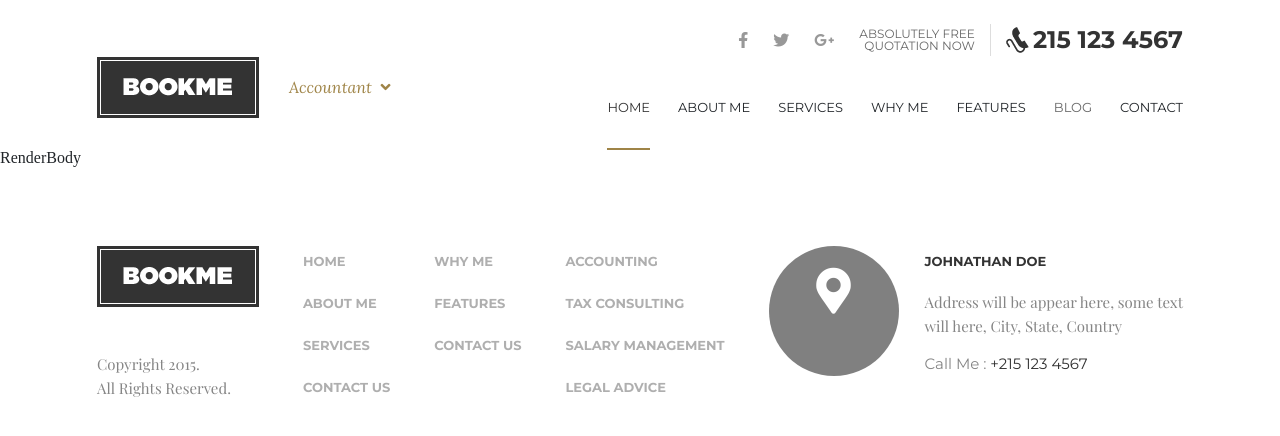
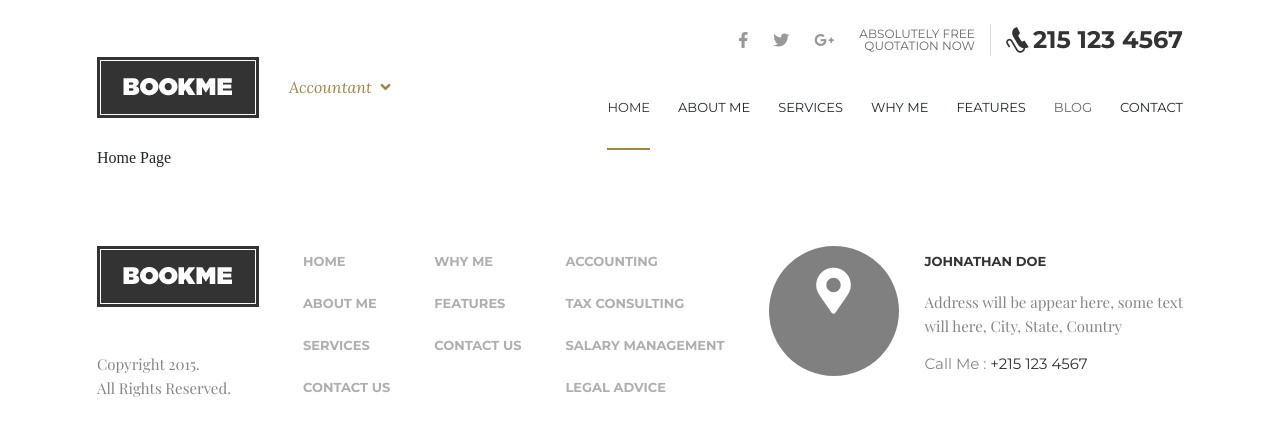
Before and after one commit to abbasmuradzada/BookMe-React, a React (Create React App) app: page /home in a window 1280 px wide. Shown: the top 436 px of the page. Built offline with nearby package versions, Linux system fonts and the light colour scheme; a web font is replaced by a local one.

Commit message:
react router configured

```diff
--- a/package.json
+++ b/package.json
@@ -15,6 +15,7 @@
     "node-sass": "^4.14.1",
     "react": "^17.0.1",
     "react-dom": "^17.0.1",
+    "react-router-dom": "^5.2.0",
     "react-scripts": "4.0.3",
     "typescript": "^4.2.2",
     "web-vitals": "^1.1.0"
@@ -42,5 +43,8 @@
       "last 1 firefox version",
       "last 1 safari version"
     ]
+  },
+  "devDependencies": {
+    "@types/react-router-dom": "^5.1.7"
   }
 }
--- a/src/Components/Header/index.tsx
+++ b/src/Components/Header/index.tsx
@@ -3,9 +3,14 @@ import './style.scss';
 import logo from '../../Assets/Images/bookme.png';
 import callImg from '../../Assets/Images/call.png';
 import Box from '@material-ui/core';
+import { useHistory } from "react-router-dom";
 
 
 const Header:FC = () => {
+    const history = useHistory();
+    const goToBlog = () => {
+        history.push('/blog')
+    }
     return (
         <>
             <header className="container d-flex flex-wrap justify-content-between align-items-center">
@@ -34,7 +39,7 @@ const Header:FC = () => {
                         <li className="nav-services"><a>services</a></li>
                         <li className="nav-whyme"><a>why me</a></li>
                         <li className="nav-features"><a>features</a></li>
-                    <li className="nav-home"><a href="./blog.html">blog</a></li>
+                        <li onClick={goToBlog} className="nav-home"><a href="">blog</a></li>
                         <li className="nav-contact"><a>contact</a></li>
                     </ul>
                 </nav>
--- a/src/Components/Layout/index.tsx
+++ b/src/Components/Layout/index.tsx
@@ -1,13 +1,28 @@
 import React, {FC} from 'react';
 import Header from '../Header';
 import Footer from '../Footer';
+import { BrowserRouter as Router, Switch, Route, Redirect, useHistory  } from "react-router-dom";
+
 
 const Layout:FC = () => {
   return (
     <div className="">
-        <Header/>
-        RenderBody
+        <Router>
+            <Header/>
+
+            <Switch>
+                <Route exact path="/">
+                    <Redirect to="/home"/>
+                </Route>
+                <Route path = "/home">
+                    <div className='container'>Home Page</div>
+                </Route>
+                <Route path = "/blog">
+                    <div className='container'>Blog Page</div>
+                </Route>
+            </Switch>
         <Footer/>
+    </Router>
     </div>
   );
 }
```
Also changed, not shown: 1 other file (tests, documents, lock files or other folders). Lines whose indentation alone changed are shown as unchanged.
